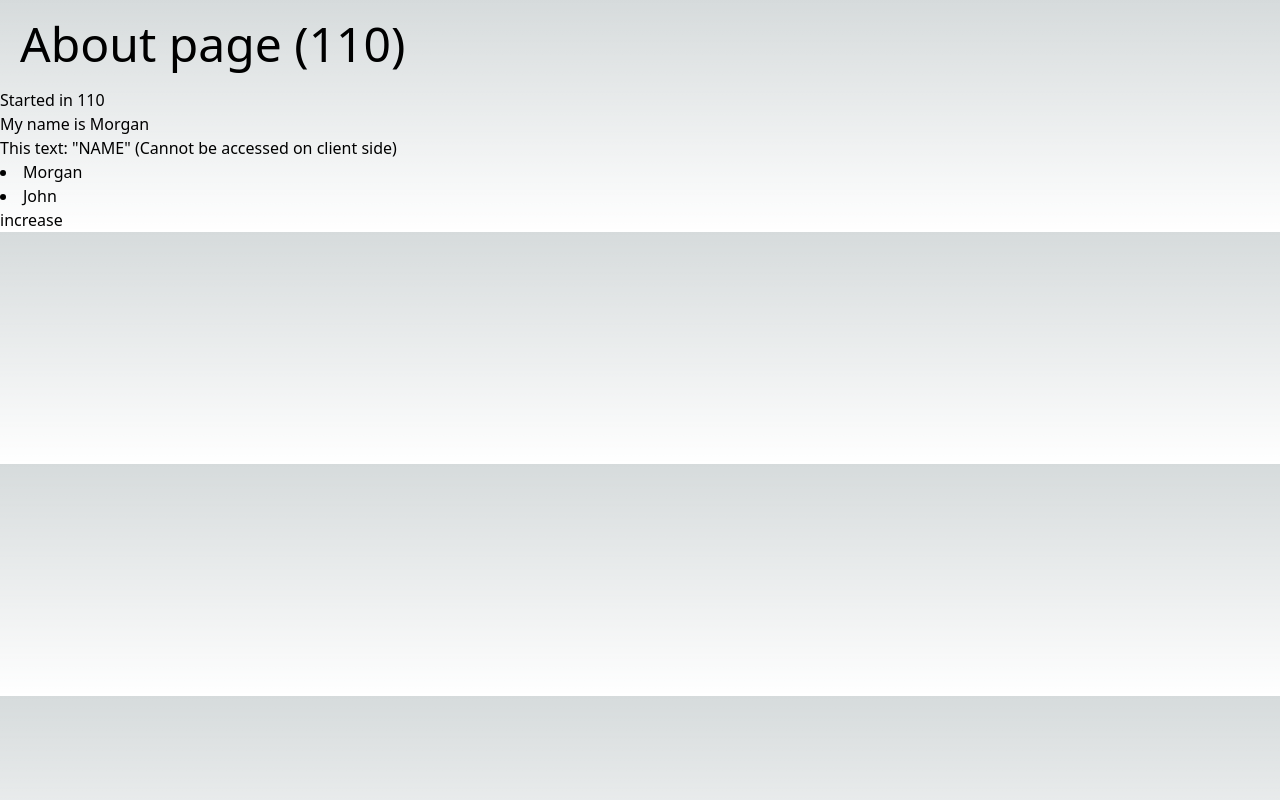
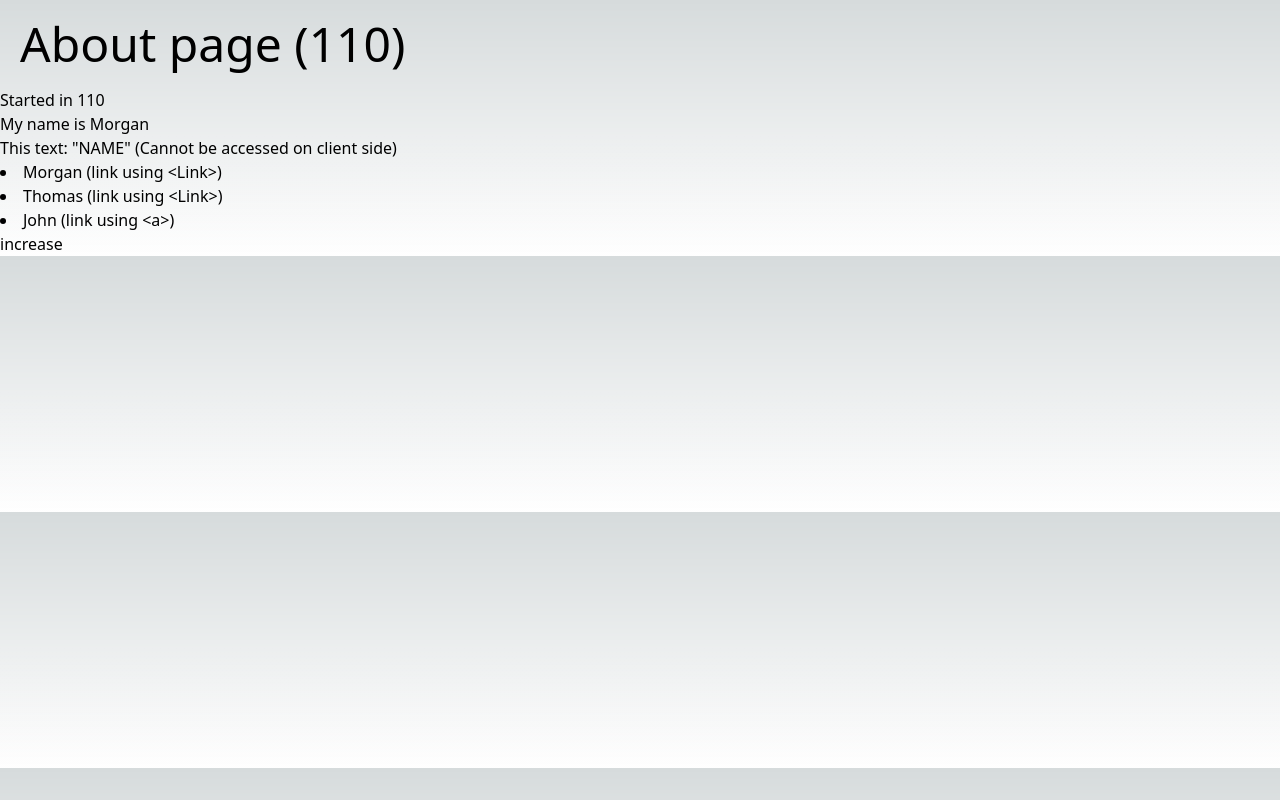
Before and after one commit to mspdl/nextjs-first_project, a Next.js app: page /about in a window 1280 px wide. Built offline with nearby package versions, Linux system fonts and the light colour scheme.

Commit message:
Using the Link Component

```diff
--- a/src/pages/about/index.tsx
+++ b/src/pages/about/index.tsx
@@ -1,3 +1,4 @@
+/* eslint-disable @next/next/no-html-link-for-pages */
 /* eslint-disable @next/next/inline-script-id */
 import Link from "next/link";
 import Script from "next/script";
@@ -20,10 +21,19 @@ const About = ({ name }: Props) => {
       <p>This text: {name}</p>
       <ul className="list-disc list-inside">
         <li>
-          <Link href="/about/morgan">Morgan</Link>
+          <Link href="/about/morgan">{"Morgan (link using <Link>)"}</Link>
         </li>
         <li>
-          <Link href="/about/john">John</Link>
+          <Link
+            href={{ pathname: "/about/[slug]", query: { slug: "thomas" } }}
+            replace
+            scroll={false}
+          >
+            {"Thomas (link using <Link>)"}
+          </Link>
+        </li>
+        <li>
+          <a href="/about/john">{"John (link using <a>)"}</a>
         </li>
       </ul>
       <button onClick={() => setCount(count + 1)}>increase</button>
```
